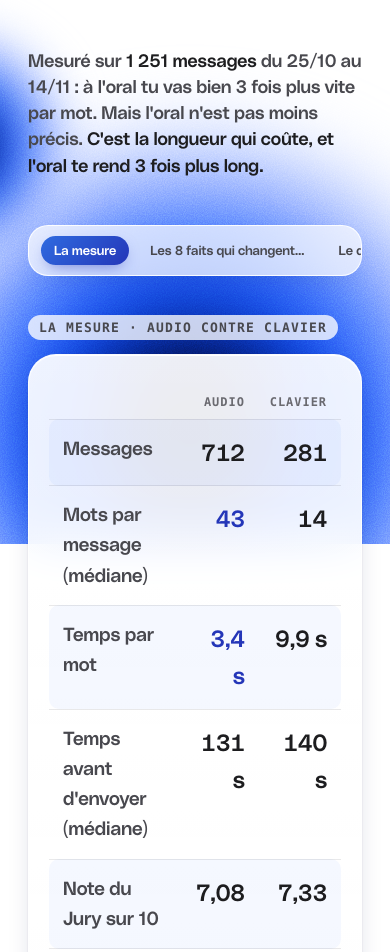
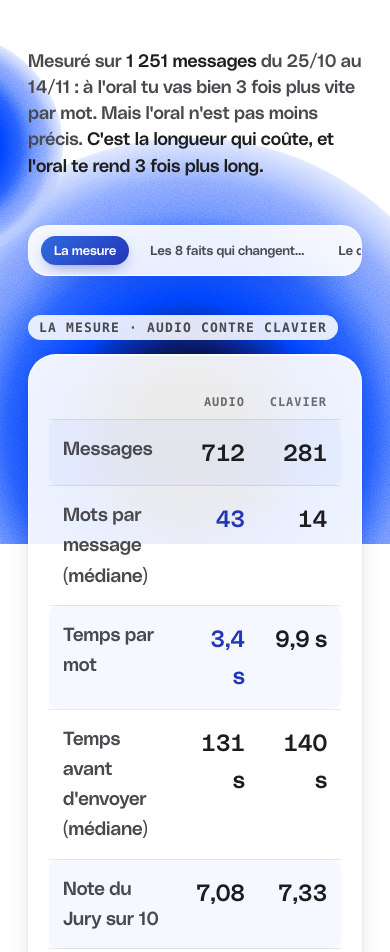
Before and after one commit to damienrsl/guide-dictee-claude, a plain HTML site: page index.html in a window 390 px wide. Shown: the part 300-1252 px from the top of the page. Drawn offline with Linux system fonts and the light colour scheme.

Commit message:
Fluidité : auras sans filter:blur, verre sans backdrop-filter (saccades Mac/iPhone)
Co-Authored-By: Claude Fable 5.1 <noreply@anthropic.com>

```diff
--- a/index.html
+++ b/index.html
@@ -22,9 +22,9 @@ h1,h2{font-family:var(--police);font-weight:600}
 h1{font-family:var(--large)}
 b,strong{font-weight:600}
 main{position:relative;z-index:1}
-.auras{position:fixed;inset:0;z-index:0;pointer-events:none;overflow:hidden}
-.auras i{position:absolute;border-radius:50%;filter:blur(40px);will-change:transform;
- background:radial-gradient(circle,#000 0 12%,#0a1a66 21%,#0041FF 32%,#285FFF 44%,#6f93ff 53%,#8AA8FF 60%,#B6C9FF 66%,rgba(182,201,255,.5) 70%,transparent 72%);
+.auras{position:fixed;inset:0;z-index:0;pointer-events:none;overflow:hidden;contain:strict}
+.auras i{position:absolute;border-radius:50%;will-change:transform;transform:translateZ(0);
+ background:radial-gradient(circle,#000 0 10%,#0a1a66 21%,#0041FF 32%,#285FFF 44%,#6f93ff 53%,#8AA8FF 60%,#B6C9FF 65%,rgba(182,201,255,.5) 70%,rgba(182,201,255,.14) 74%,transparent 78%);
  animation:auraDerive1 38s ease-in-out infinite alternate}
 .auras i:nth-child(1){width:min(145vw,1150px);height:min(145vw,1150px);left:20%;top:30%}
 .auras i:nth-child(2){width:min(105vw,860px);height:min(105vw,860px);left:45%;top:-10%;animation-name:auraDerive2;animation-duration:46s}
@@ -34,11 +34,10 @@ main{position:relative;z-index:1}
 @keyframes auraDerive2{0%{transform:translate(35%,-40%) scale(.8)}100%{transform:translate(-5%,-10%) scale(1.05)}}
 @keyframes auraDerive3{0%{transform:translate(-60%,-10%) scale(.6)}100%{transform:translate(-15%,15%) scale(.85)}}
 @media (prefers-reduced-motion:reduce){.auras i{animation:none}}
-.verre{background:linear-gradient(180deg,rgba(255,255,255,.82),rgba(255,255,255,.64));border:1px solid rgba(255,255,255,.85);border-radius:var(--r-xl);
- -webkit-backdrop-filter:blur(24px) saturate(1.4);backdrop-filter:blur(24px) saturate(1.4);
+.verre{background:linear-gradient(180deg,rgba(255,255,255,.9),rgba(255,255,255,.8));border:1px solid rgba(255,255,255,.85);border-radius:var(--r-xl);
  box-shadow:inset 0 1px 0 #fff,0 0 0 .5px rgba(20,20,40,.06),0 10px 30px -14px rgba(20,30,90,.35)}
 .etiquette{font:600 11px var(--police-mono);letter-spacing:.09em;text-transform:uppercase;color:var(--texte-2)}
-section>.etiquette{display:inline-block!important;padding:5px 11px;border-radius:999px;background:rgba(255,255,255,.78);-webkit-backdrop-filter:blur(12px);backdrop-filter:blur(12px)}
+section>.etiquette{display:inline-block!important;padding:5px 11px;border-radius:999px;background:rgba(255,255,255,.88)}
 .orbe{--d:20px;display:inline-block;width:var(--d);height:var(--d);border-radius:50%;position:relative;
  background:radial-gradient(circle at 50% 50%,#000 0 14%,#0a1a66 30%,#0041FF 52%,#285FFF 70%,#8AA8FF 100%);
  box-shadow:0 0 calc(var(--d)*.6) rgba(40,95,255,.45)}
@@ -53,7 +52,7 @@ body.aura{font-size:1rem;line-height:1.6}
 body.aura main{max-width:var(--lis-max)!important;padding:0 var(--lis-pad) 80px!important;margin:0 auto}
 /* progression de lecture + chapitres */
 .lis-progres{position:fixed;left:0;top:0;height:4px;width:0;z-index:50;background:linear-gradient(90deg,var(--bleu-chat),var(--bleu-renard));transition:width .15s linear}
-.lis-nav{position:sticky;top:12px;z-index:40;display:flex;gap:8px;flex-wrap:wrap;padding:10px 12px;margin:16px 0 8px;border-radius:999px;background:rgba(255,255,255,.72);-webkit-backdrop-filter:blur(16px);backdrop-filter:blur(16px);border:1px solid rgba(255,255,255,.9);box-shadow:0 10px 30px -18px rgba(12,20,98,.35)}
+.lis-nav{position:sticky;top:12px;z-index:40;display:flex;gap:8px;flex-wrap:wrap;padding:10px 12px;margin:16px 0 8px;border-radius:999px;background:rgba(255,255,255,.9);border:1px solid rgba(255,255,255,.9);box-shadow:0 10px 30px -18px rgba(12,20,98,.35)}
 .lis-nav a{font:600 13px var(--police);color:var(--texte-2);text-decoration:none;padding:7px 13px;border-radius:999px;transition:all .3s var(--ressort);white-space:nowrap}
 .lis-nav a.on{color:#fff;background:linear-gradient(135deg,var(--bleu-chat),var(--bleu-renard));box-shadow:0 6px 16px -6px rgba(36,54,184,.6)}
 @media(max-width:700px){.lis-nav{overflow-x:auto;flex-wrap:nowrap;scrollbar-width:none;border-radius:20px}.lis-nav::-webkit-scrollbar{display:none}}
```
